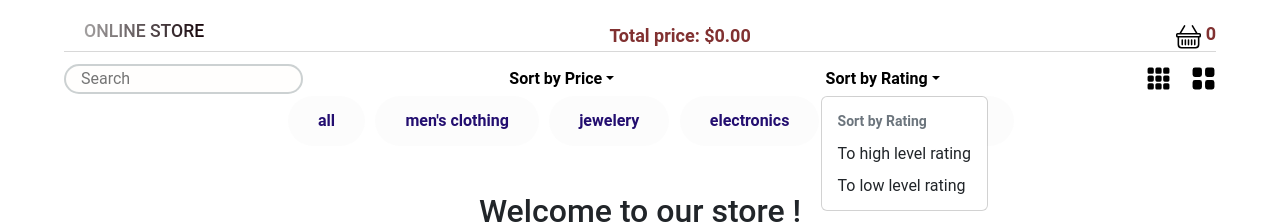
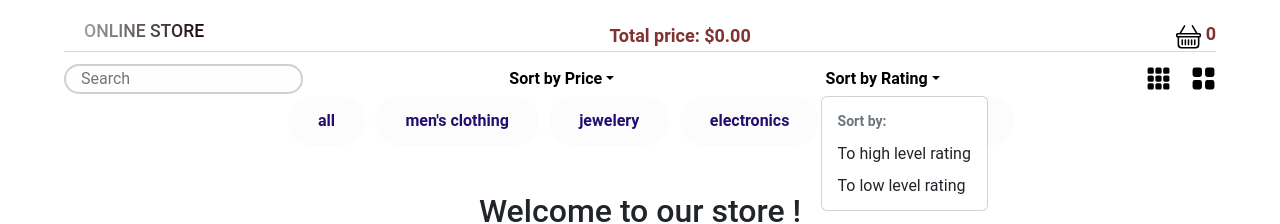
Before and after one commit to MihailMatveichuk/online-store, a React app: page / in a window 1280 px wide. Both pictures are taken after a click on the button "Sort by Rating". Shown: the top 224 px of the page. Built offline with nearby package versions, Linux system fonts and the light colour scheme.

Commit message:
refactor: change DropdownSortRating  header value

```diff
--- a/src/components/DropdownRating.tsx
+++ b/src/components/DropdownRating.tsx
@@ -13,7 +13,7 @@ const DropdownSortRating = ({onSortUp, onSortDown, filtered}:ISortProductsRating
         </DropdownToggle>
         <DropdownMenu white>
           <DropdownItem header>
-            <b>Sort by Rating</b>
+            <b>Sort by:</b>
           </DropdownItem>
           <DropdownItem onClick={() => onSortUp(filtered)}>
             To high level rating
```
